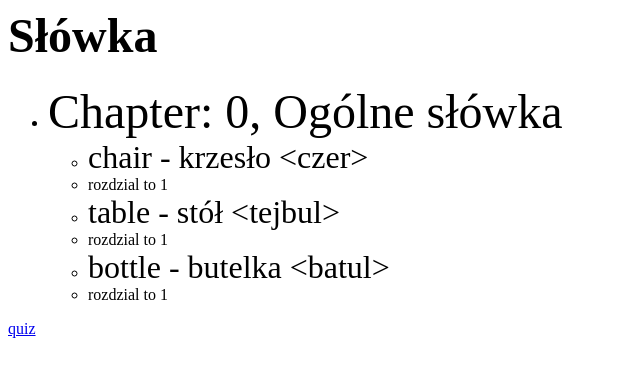
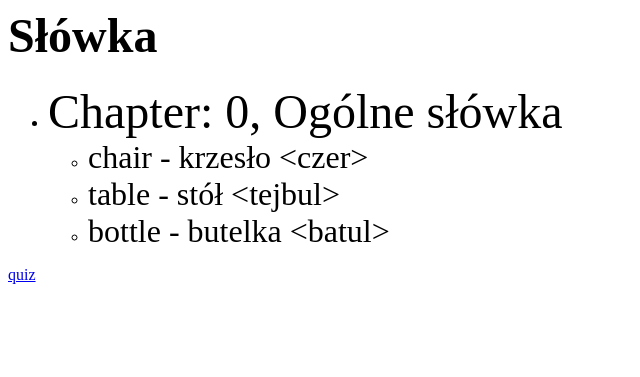
Before and after one commit to lzieniew/DjangoWords, a Django app: page / in a window 1280 px wide. Shown: the top 377 px of the page, without its empty margins (0-640 px from the left). Run offline with Django 3.2, Linux system fonts and the light colour scheme; data comes from the database, SQL or seed files in the repository.

Commit message:
w końcu naprawione

```diff
--- a/words/templates/words/index.html
+++ b/words/templates/words/index.html
@@ -8,7 +8,6 @@
             {% for word in dictionary.values %}
                 {% if word.chapter_id == chapter.id %}
                     <li> <font size="6"> {{word.string}} </font> </li>
-                    <li>rozdzial to {{ word.chapter_id }}</li>
                 {% endif %}
             {% endfor %}
         </ul>
```
